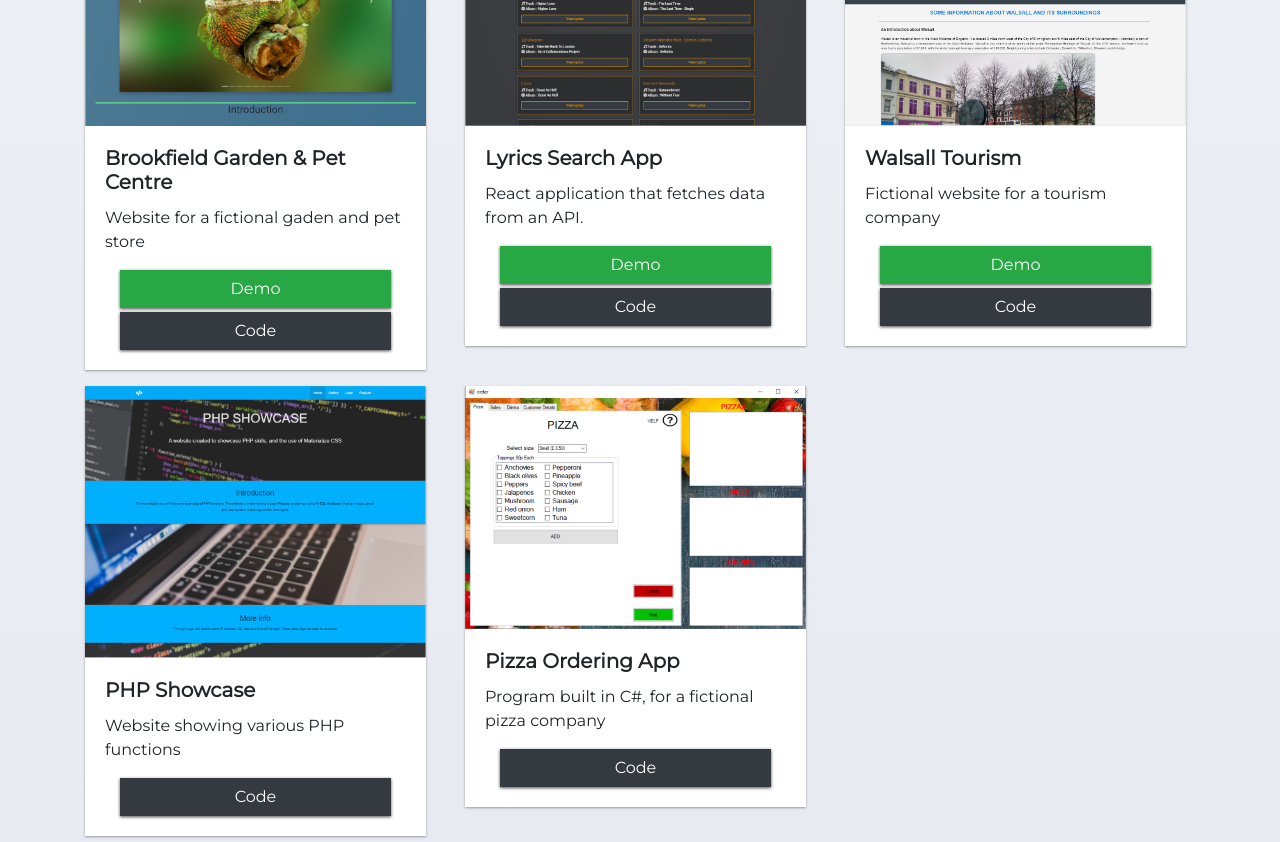
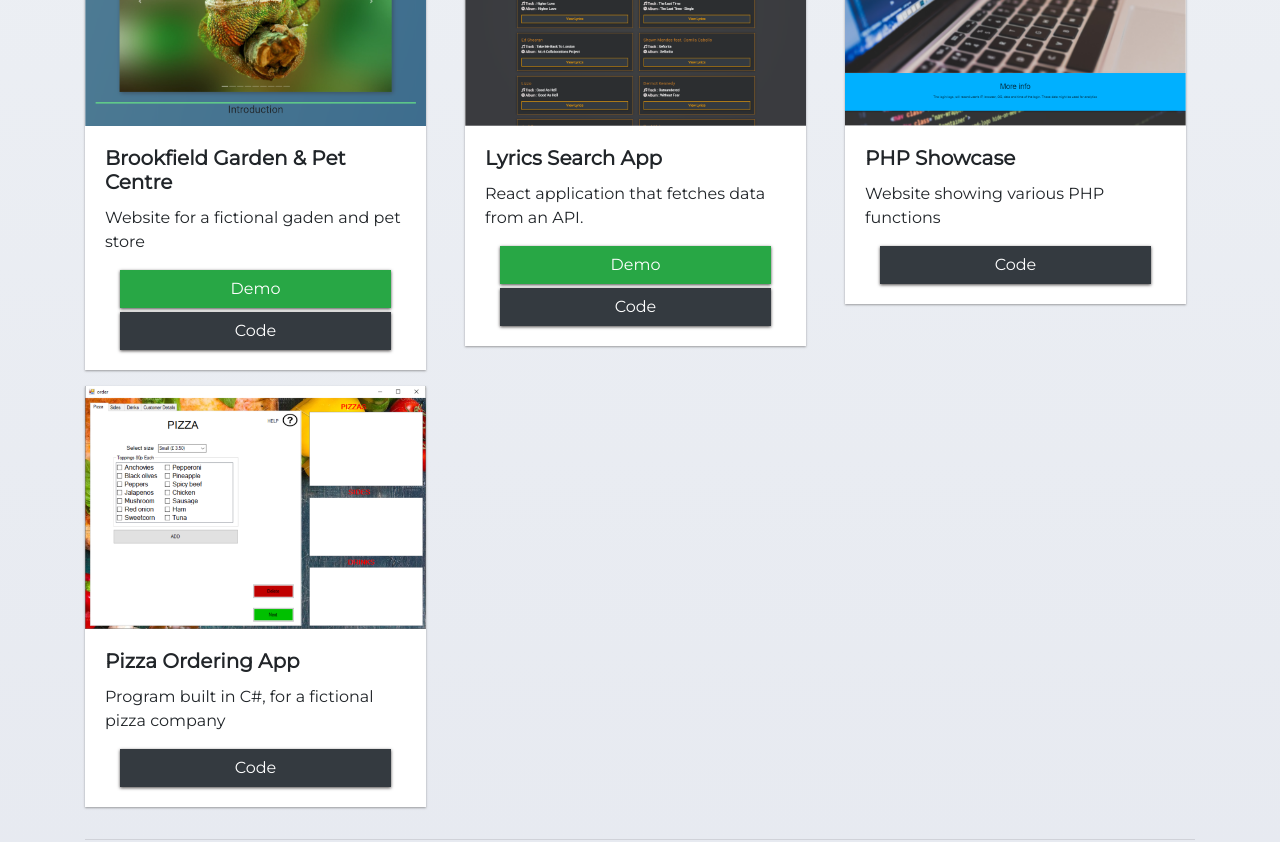
Before and after one commit to Rakib98/my-portfolio, a React (Create React App) app: page /home in a window 1280 px wide. Shown: the part 500-1342 px from the top of the page. Built offline with nearby package versions, Linux system fonts and the light colour scheme.

Commit message:
Removed old project

```diff
--- a/package.json
+++ b/package.json
@@ -10,7 +10,7 @@
     "react-bootstrap": "^1.0.0-beta.12",
     "react-dom": "^16.9.0",
     "react-router-dom": "^5.0.1",
-    "react-scripts": "3.1.1",
+    "react-scripts": "^3.3.0",
     "react-spring": "^8.0.27"
   },
   "scripts": {
--- a/src/components/Carousel.js
+++ b/src/components/Carousel.js
@@ -34,14 +34,6 @@ class Carousel extends React.Component {
         },
         {
           id: 2,
-          title: "Walsall Tourism",
-          subTitle: "Fictional website for a tourism company",
-          imgSrc: walsall,
-          link: "https://rakib-walsalltourism.netlify.com/",
-          code: "https://github.com/Rakib98/WalsallTourism"
-        },
-        {
-          id: 3,
           title: "PHP Showcase",
           subTitle: "Website showing various PHP functions",
           imgSrc: phpShowcase,
@@ -49,7 +41,7 @@ class Carousel extends React.Component {
           code: "https://github.com/Rakib98/PHP-Showcase"
         },
         {
-          id: 4,
+          id: 3,
           title: "Pizza Ordering App",
           subTitle: "Program built in C#, for a fictional pizza company",
           imgSrc: pizza,
```
Also changed, not shown: 1 other file (tests, documents, lock files or other folders).
